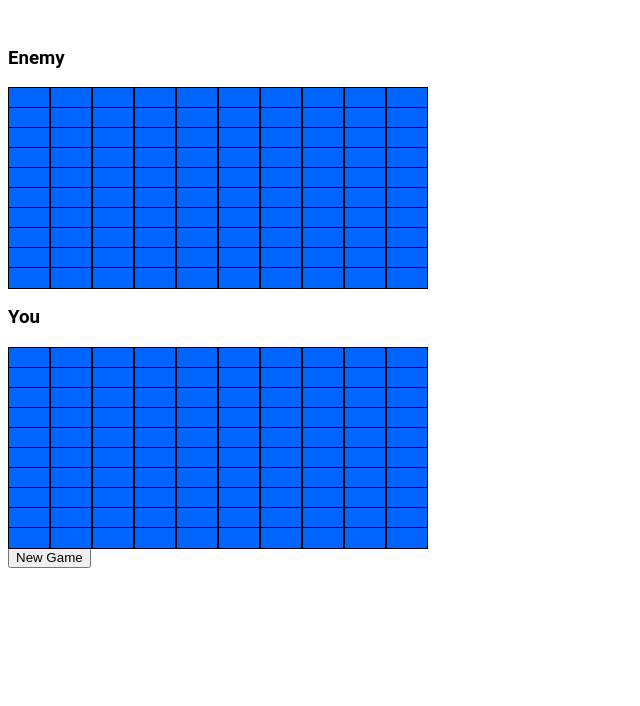
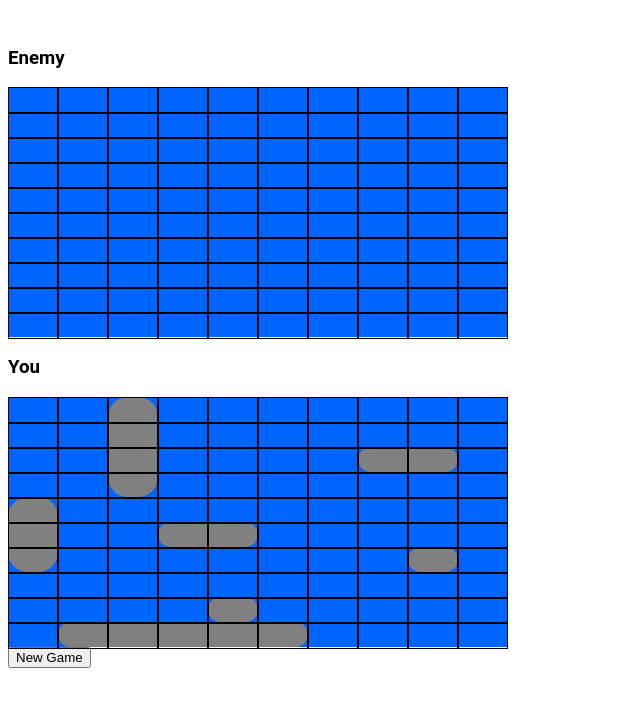
Before and after one commit to ntucker/battleship, a React app: page / in a window 1280 px wide. Both pictures are taken after a click on the button "New Game". Shown: the top 706 px of the page, without its empty margins (0-640 px from the left). Built offline with nearby package versions, Linux system fonts and the light colour scheme.

Commit message:
Display own ships on board

```diff
--- a/src/components/Block.scss
+++ b/src/components/Block.scss
@@ -1,8 +1,8 @@
 block {
-  flex: 1 0 40px;
+  flex: 1 0 auto;
   height: 100%;
   border: 1px solid black;
-  background-color: rgb(0, 100, 255);
+
   &.hit {
     background-color: red;
   }
@@ -10,7 +10,7 @@ block {
     background-color: rgb(0,0, 100);
   }
   &.clickable {
-    cursor: pointer;
+    cursor: crosshair;
     &:hover {
       box-shadow: 0px 0px 21px 0px rgba(255,255,255,.5);
       z-index: 1;
--- a/src/components/Board.js
+++ b/src/components/Board.js
@@ -1,5 +1,6 @@
 import { Component } from 'react'
 import Block from './Block'
+import Ship from './Ship'
 
 
 import './Board.scss'
@@ -11,6 +12,7 @@ export default class Board extends Component {
     if (!board) return <board/>
     return (
       <board>
+        {ships && ships.map((ship, i) => <Ship {...ship} key={i} />)}
         {board.map((row, ri) => (
           <boardrow key={ri}>
             {row.map((point, ci) => <Block hit={point} onClick={fire ? () => {fire(ci,ri)} : undefined} key={`${ci},${ri}`} />)}
--- a/src/components/Board.scss
+++ b/src/components/Board.scss
@@ -1,11 +1,17 @@
 boardrow {
   display: flex;
-  height: 20px;
-  width: 400px;
+  height: 25px;
 }
 board {
+  display: block;
+  width: 500px;
   position: relative;
+  background-color: rgb(0, 100, 255);
+  z-index: 0;
   ship {
     position: absolute;
+    background-color: gray;
+    border-radius: 20px;
+    z-index: -1;
   }
 }
--- /dev/null
+++ b/src/components/Ship.js
@@ -0,0 +1,12 @@
+
+export default ({start: {x,y}, length, vertical}) => {
+  let style={width: 50, height: 25, top: y*25, left: x*50}
+  if (vertical) {
+    style.height = style.height * length
+  } else {
+    style.width = style.width * length
+  }
+  return (
+    <ship style={style}/>
+  )
+}
```
